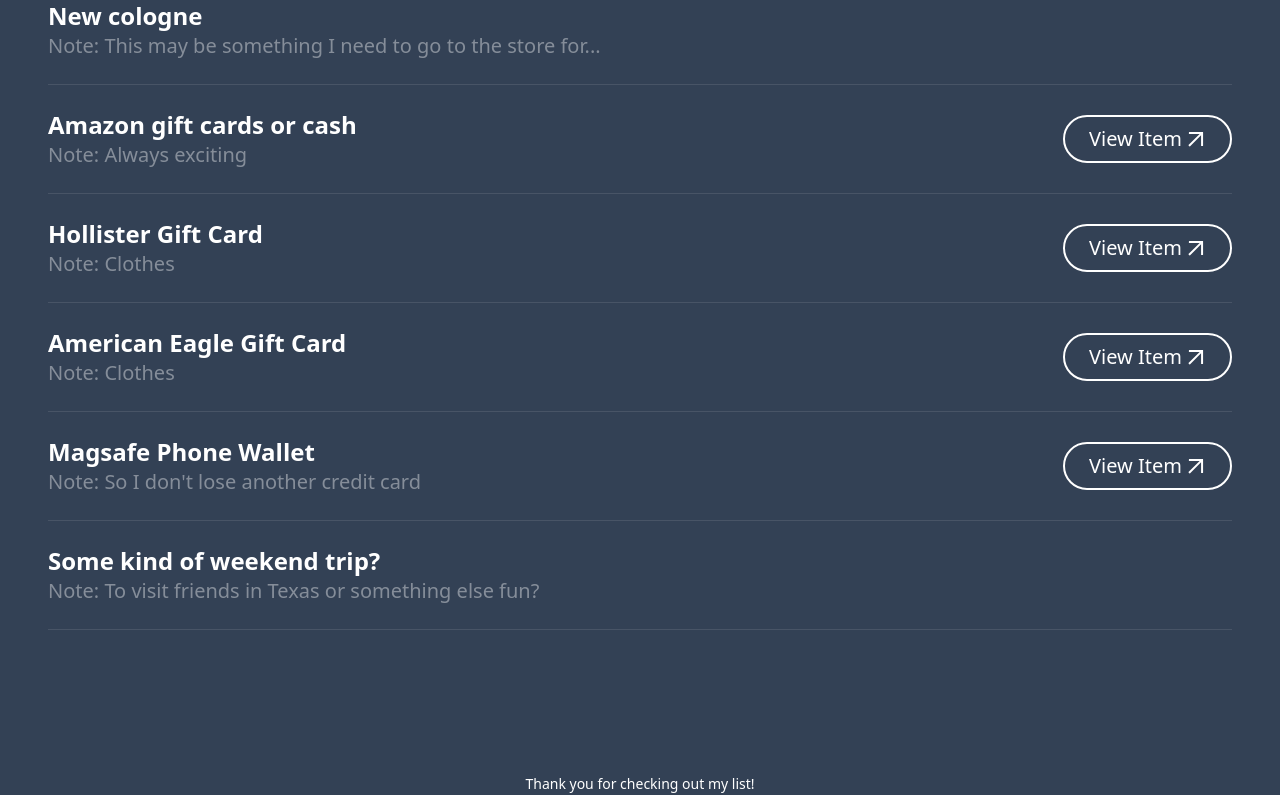
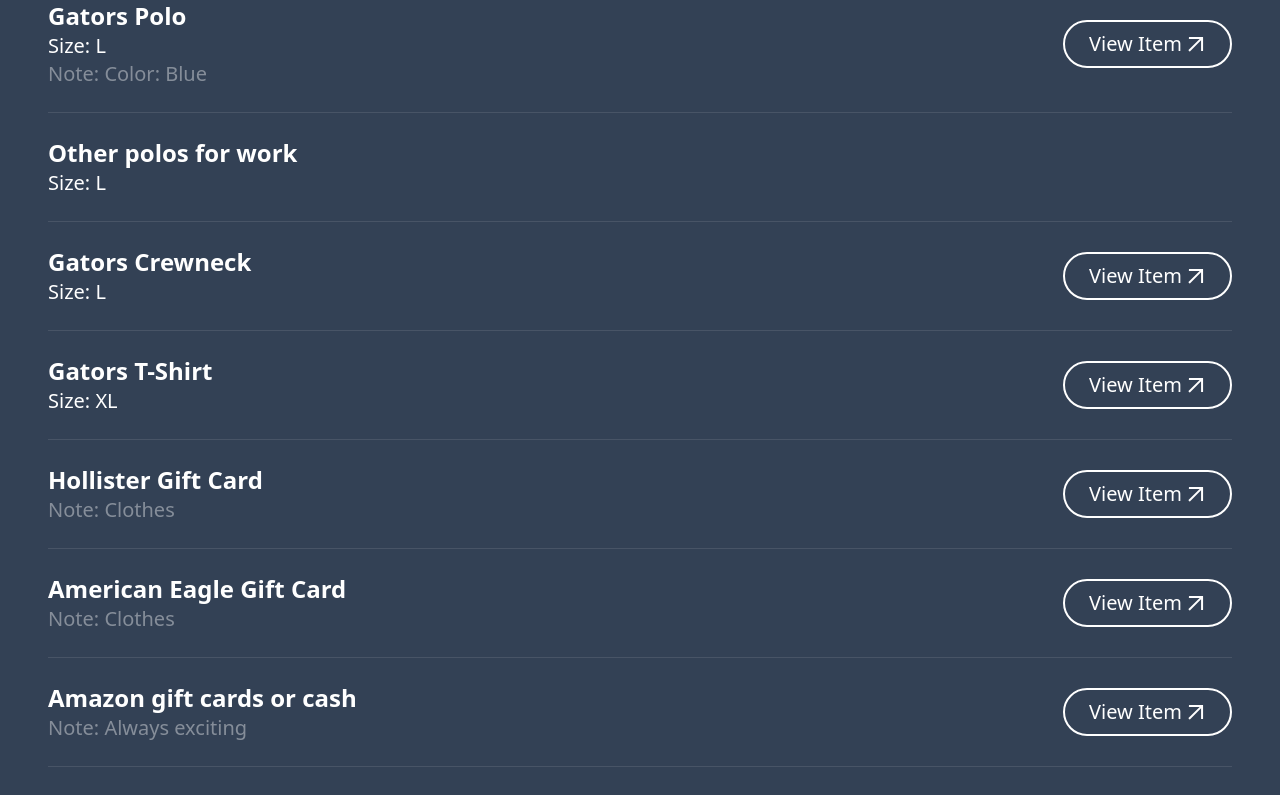
Before and after one commit to tylerhaisman/tylerwishlist, a Next.js app: page / in a window 1280 px wide. Shown: the part 260-1055 px from the top of the page. Built offline with nearby package versions, Linux system fonts and the light colour scheme.

Commit message:
Updated wishlist

```diff
--- a/src/app/page.tsx
+++ b/src/app/page.tsx
@@ -45,13 +45,29 @@
       //   new: true,
       // },
       {
-        name: "New cologne",
-        description: "This may be something I need to go to the store for...",
+        name: "Gators Polo",
+        link: "https://www.fanatics.com/college/florida-gators/-florida-gators-cutter-and-buck-forge-eco-double-stripe-stretch-recycled-polo-orange/o-27+t-78508514+p-46221183726010+z-9-526509561?_ref=p-GALP:m-GRID:i-r5c0:po-15&sku=201667355",
+        description: "Color: Blue",
+        size: "L",
+      },
+      // {
+      //   name: "Gators Polo 02",
+      //   link: "https://www.fanatics.com/college/florida-gators/florida-gators-colosseum-down-swing-polo-black/o-38+t-89169692+p-026375129821+z-9-4213531548?_ref=p-GALP:m-GRID:i-r7c1:po-22&sku=9420310",
+      //   size: "L",
+      // },
+      {
+        name: "Other polos for work",
+        size: "L",
       },
       {
-        name: "Amazon gift cards or cash",
-        link: "https://www.amazon.com/Amazon-com-Gift-Card-Reindeer-Ornament/dp/B07FK7L976/ref=sr_1_3?crid=2CRMA1CUE8984&keywords=gift%2Bcards&qid=1700892909&sprefix=gift%2B%2Caps%2C132&sr=8-3&th=1",
-        description: "Always exciting",
+        name: "Gators Crewneck",
+        link: "https://www.fanatics.com/college/florida-gators/sweatshirts/florida-gators-league-collegiate-wear-essentials-20-fleece-pullover-sweatshirt-heather-gray/o-38+t-78059681+d-08997876+f-572932349+z-8-2598979762?utm_medium=cse&_s=GPA_CA&sku=206970606&targetid=targetid&targetid=pla-293946777986&gad_source=1&gclid=Cj0KCQiAouG5BhDBARIsAOc08RS1xC6-6e_jU4dVZn5ixpvy7qtcmvRplsCaHgnpWGG52umHHyC89GUaAlVvEALw_wcB",
+        size: "L",
+      },
+      {
+        name: "Gators T-Shirt",
+        link: "https://www.fanatics.com/college/florida-gators/florida-gators-state-scenery-comfort-colors-t-shirt-blue/o-16+t-56383081+p-141187722482+z-9-1957503641?_ref=p-GALP:m-GRID:i-r18c0:po-54&sku=10720984",
+        size: "XL",
       },
       {
         name: "Hollister Gift Card",
@@ -64,9 +80,18 @@
         description: "Clothes",
       },
       {
+        name: "Amazon gift cards or cash",
+        link: "https://www.amazon.com/Amazon-com-Gift-Card-Reindeer-Ornament/dp/B07FK7L976/ref=sr_1_3?crid=2CRMA1CUE8984&keywords=gift%2Bcards&qid=1700892909&sprefix=gift%2B%2Caps%2C132&sr=8-3&th=1",
+        description: "Always exciting",
+      },
+      {
         name: "Magsafe Phone Wallet",
         link: "https://www.amazon.com/Upgraded-Magnetic-Wallet-Magsafe-Leather/dp/B0BYTXHG2T/ref=sr_1_4?crid=2DYF94TBL04KI&dib=eyJ2IjoiMSJ9.G7sD17W8b2qI7tN6wrg-JMG_SgsgV9ouwBkcp3uuPyCuCVW2CnbzfU8P4lKTRHVLuRDP2hiDjaE4kfHa2WiHqgHuvdCuKkHEpb9XCrYFPdz7LVVrYuz0Uwn9NDP_4QBpRRkA4lu0NkCtkli5MnIh4LA99T7HmPFEkXLZ06sLmko9T_5acJcs8w4ABhbX780a-dFeQxsusuDAQBDZfGyRWo44C0PWFGgPQ718Q8tkjFQ.vyktJZYjZ5gRcXbFzY71xsFlV16aIqodpmMbVGW_DAE&dib_tag=se&keywords=magsafe%2Bwallet%2Bmen&qid=1731699540&sprefix=magsafe%2Bwall%2Caps%2C137&sr=8-4&th=1",
         description: "So I don't lose another credit card",
+      },
+      {
+        name: "New cologne",
+        description: "This may be something I need to go to the store for...",
       },
       {
         name: "Some kind of weekend trip?",
@@ -214,7 +239,7 @@
             </li> */}
           </ul>
         </div>
-        <p className="text-sm font-sans mt-24">
+        <p className="text-xl font-sans mt-24">
           Thank you for checking out my list!
         </p>
         {/* <button className="flex gap-2 items-center justify-center py-2 px-6 bg-white text-slate-700 rounded-full hover:shadow-xl hover:-translate-y-1 duration-200">
```
